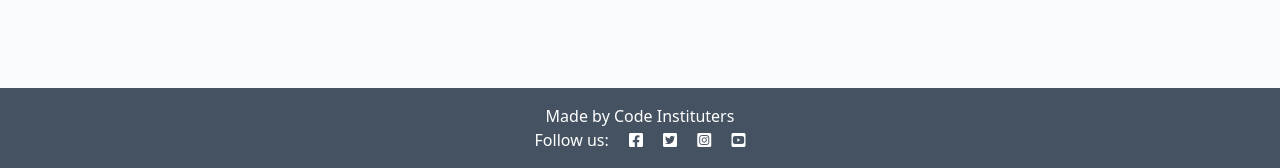
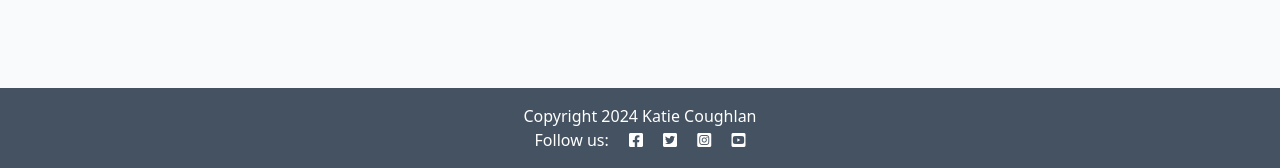
Before and after one commit to katiejanecoughlan/codestar, a Django app: page / in a window 1280 px wide. Shown: the part 632-800 px from the top of the page. Run offline with Django 4.2, Linux system fonts and the light colour scheme; data that the repository does not hold is empty.

Commit message:
Add copyright endblock for template inheritance

```diff
--- a/blog/templates/blog/index.html
+++ b/blog/templates/blog/index.html
@@ -50,3 +50,7 @@
 
 <!-- index.html content ends here -->
 {% endblock %}
+
+{% block copyright %}
+    Copyright 2024 Katie Coughlan
+{% endblock %}
--- a/templates/base.html
+++ b/templates/base.html
@@ -62,7 +62,11 @@
 
     <!-- Footer -->
     <footer class="footer mt-auto py-3 dark-bg">
-        <p class="m-0 text-center text-white">Made by Code Instituters</p>
+        <p class="m-0 text-center text-white">
+            {% block copyright %}
+             Made by Katie Coughlan
+            {% endblock copyright %}
+        </p>
         <p class="m-0 text-center text-white">Follow us: <i class="fab fa-facebook-square ms-3"></i>
             <i class="fab fa-twitter-square ms-3"></i>
             <i class="fab fa-instagram-square ms-3"></i>
```
